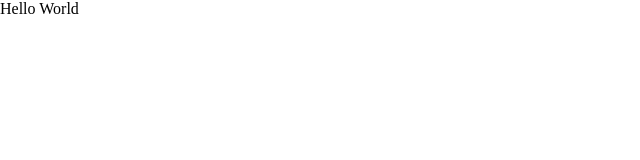
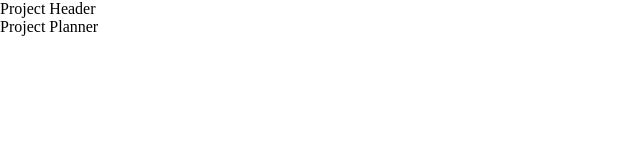
Before and after one commit to johnmarion1126/project-tracker, a React (Create React App) app: page / in a window 1280 px wide. Shown: the top 160 px of the page, without its empty margins (0-640 px from the left). Built offline with nearby package versions, Linux system fonts and the light colour scheme.

Commit message:
Add project header and planner components

```diff
--- a/src/App.js
+++ b/src/App.js
@@ -1,6 +1,14 @@
 import React from 'react';
 
+// Components
+import ProjectHeader from './components/ProjectHeader';
+import ProjectPlanner from './components/ProjectPlanner';
+
 const App = () => (
-  <div>Hello World</div>
+  <>
+    <ProjectHeader />
+    <ProjectPlanner />
+  </>
 );
+
 export default App;
--- /dev/null
+++ b/src/components/ProjectHeader.js
@@ -0,0 +1,9 @@
+import React from 'react';
+
+const ProjectHeader = () => (
+  <div>
+    Project Header
+  </div>
+);
+
+export default ProjectHeader;
--- /dev/null
+++ b/src/components/ProjectPlanner.js
@@ -0,0 +1,9 @@
+import React from 'react';
+
+const ProjectPlanner = () => (
+  <div>
+    Project Planner
+  </div>
+);
+
+export default ProjectPlanner;
```
